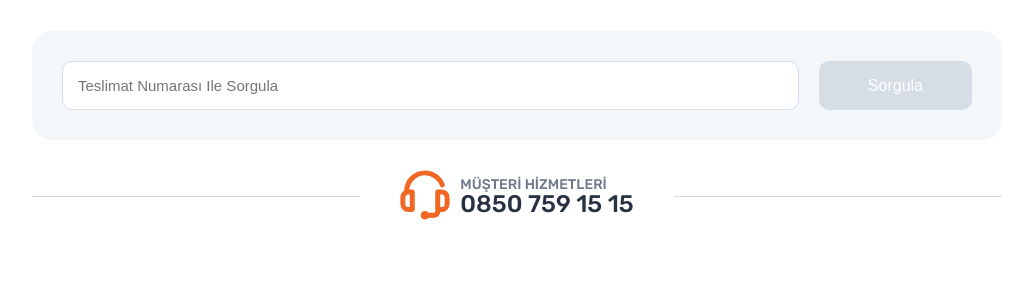
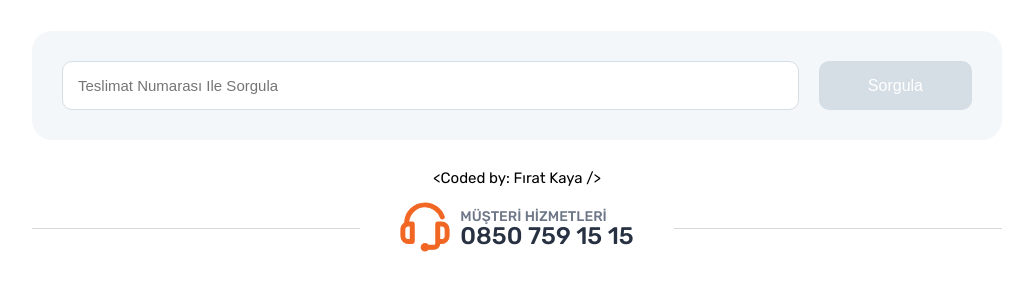
Before and after one commit to benfiratkaya/trendyol-express-clone, a React app: page / in a window 1280 px wide. Shown: the part 128-418 px from the top of the page, without its empty margins (123-1156 px from the left). Built offline with nearby package versions, Linux system fonts and the light colour scheme; what redux-promise-middleware would draw is missing.

Commit message:
Updated: Footer

```diff
--- a/src/components/Footer/index.js
+++ b/src/components/Footer/index.js
@@ -3,6 +3,11 @@ import "./style.scss";
 const Footer = () => {
   return (
     <div className="footer">
+      <div className="links">
+        <a href="https://github.com/benfiratkaya/trendyol-express-clone" target="_blank" rel="noreferrer">
+          {"\<\Coded by: Fırat Kaya />"}
+        </a>
+      </div>
       <div className="customer-service">
         <div className="customer-service-icon">
           <svg xmlns="http://www.w3.org/2000/svg" width="50" height="50" viewBox="0 0 50 50">
--- a/src/components/Footer/style.scss
+++ b/src/components/Footer/style.scss
@@ -3,6 +3,17 @@
 .footer {
   width: 100%;
   margin-bottom: 30px;
+
+  .links {
+    margin-bottom: 16px;
+    text-align: center;
+
+    a {
+      font-size: 15px;
+      color: #000;
+      text-decoration: none;
+    }
+  }
 
   .customer-service {
     display: flex;
```
